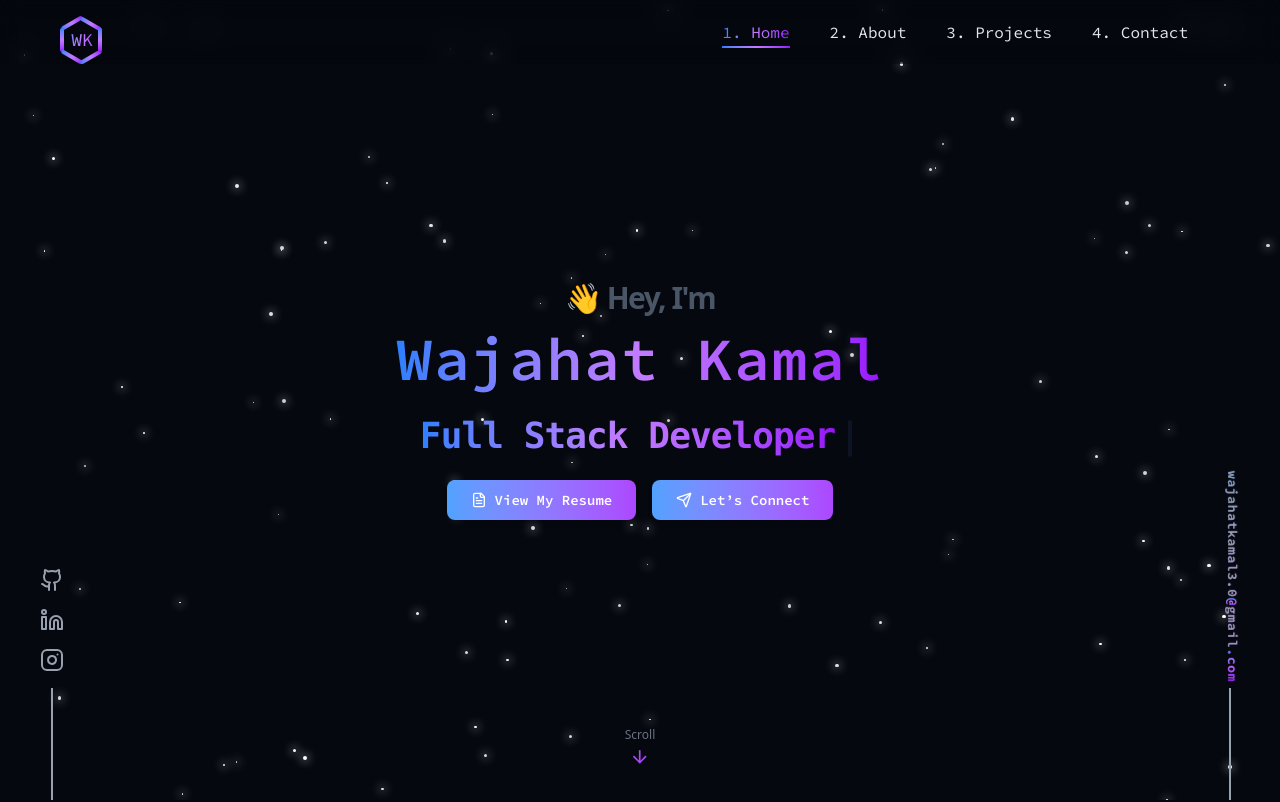
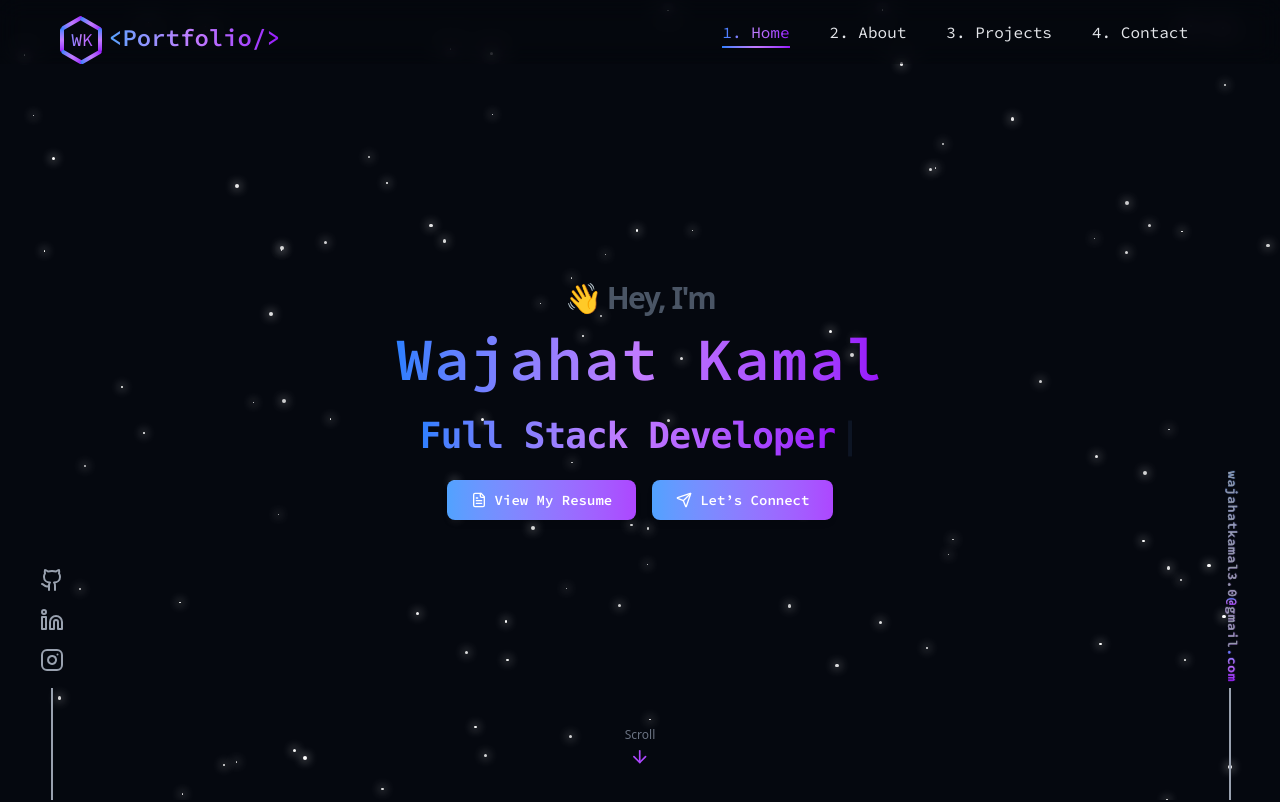
Before and after one commit to wajahat-kamal/Dev-Portfolio, a React (Vite) app: page / in a window 1280 px wide. Shown: the top 802 px of the page. Built offline with nearby package versions, Linux system fonts and the light colour scheme.

Commit message:
Refactor Navbar component: enhance logo styling, simplify gradient bar rendering with a map function, and add title with gradient text for improved visual appeal.

```diff
--- a/src/components/Navbar.jsx
+++ b/src/components/Navbar.jsx
@@ -31,7 +31,7 @@ const Navbar = () => {
           {/* -------- Logo -------- */}
           <a
             href="#"
-            className="flex flex-row justify-center items-center gap-1 mt-0 md:mt-3"
+            className="flex flex-row justify-center items-center gap-0 mt-0 md:mt-3"
           >
             <div className="relative h-11 w-12 opacity-100">
               <span
@@ -75,6 +75,9 @@ const Navbar = () => {
                 }}
               ></div>
             </div>
+            <h1 className="fira-code text-2xl font-bold text-transparent bg-clip-text bg-gradient-to-r from-blue-400 via-purple-400 to-purple-600">
+              {"<Portfolio/>"}
+            </h1>
           </a>
 
           {/* -------- Desktop Menu -------- */}
```
